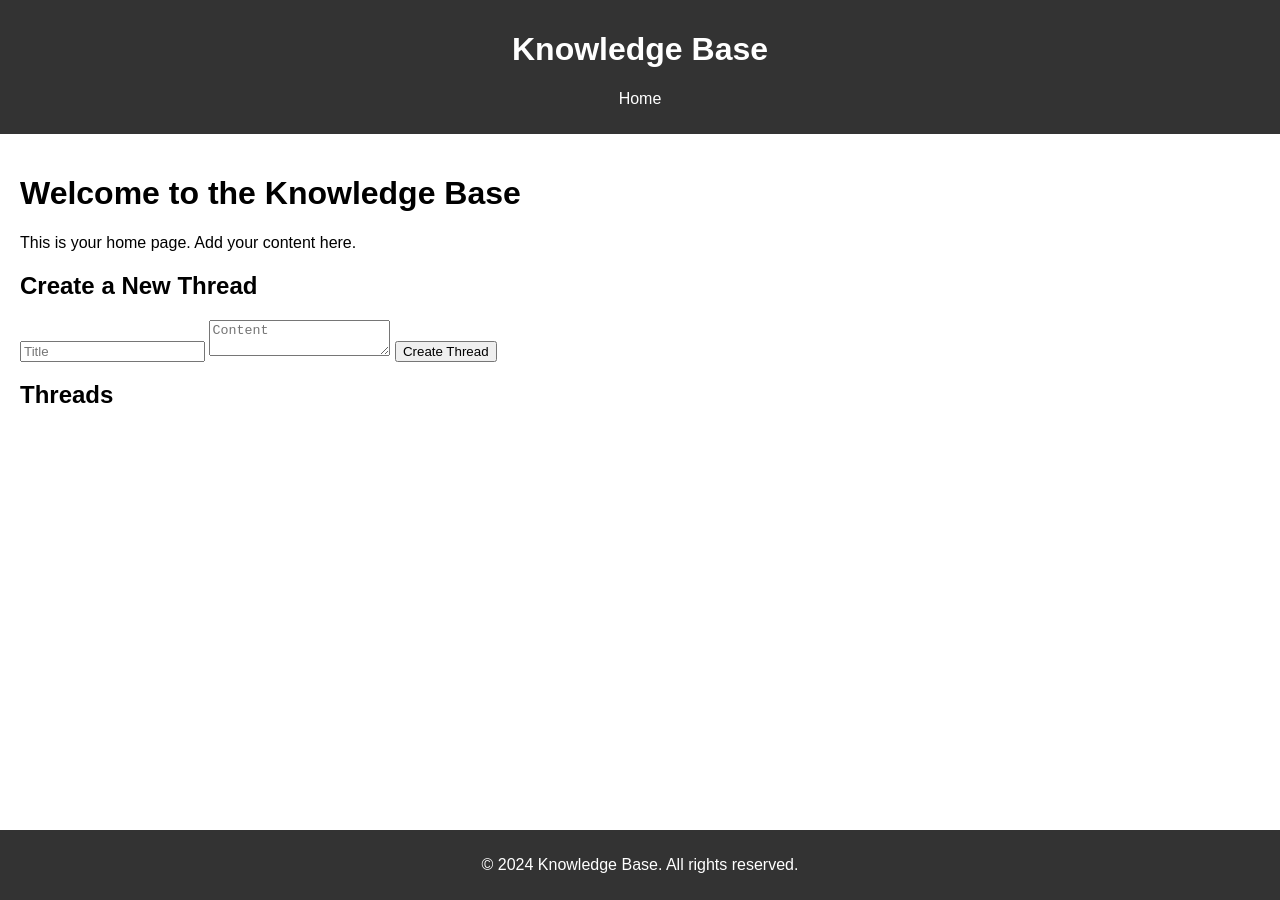
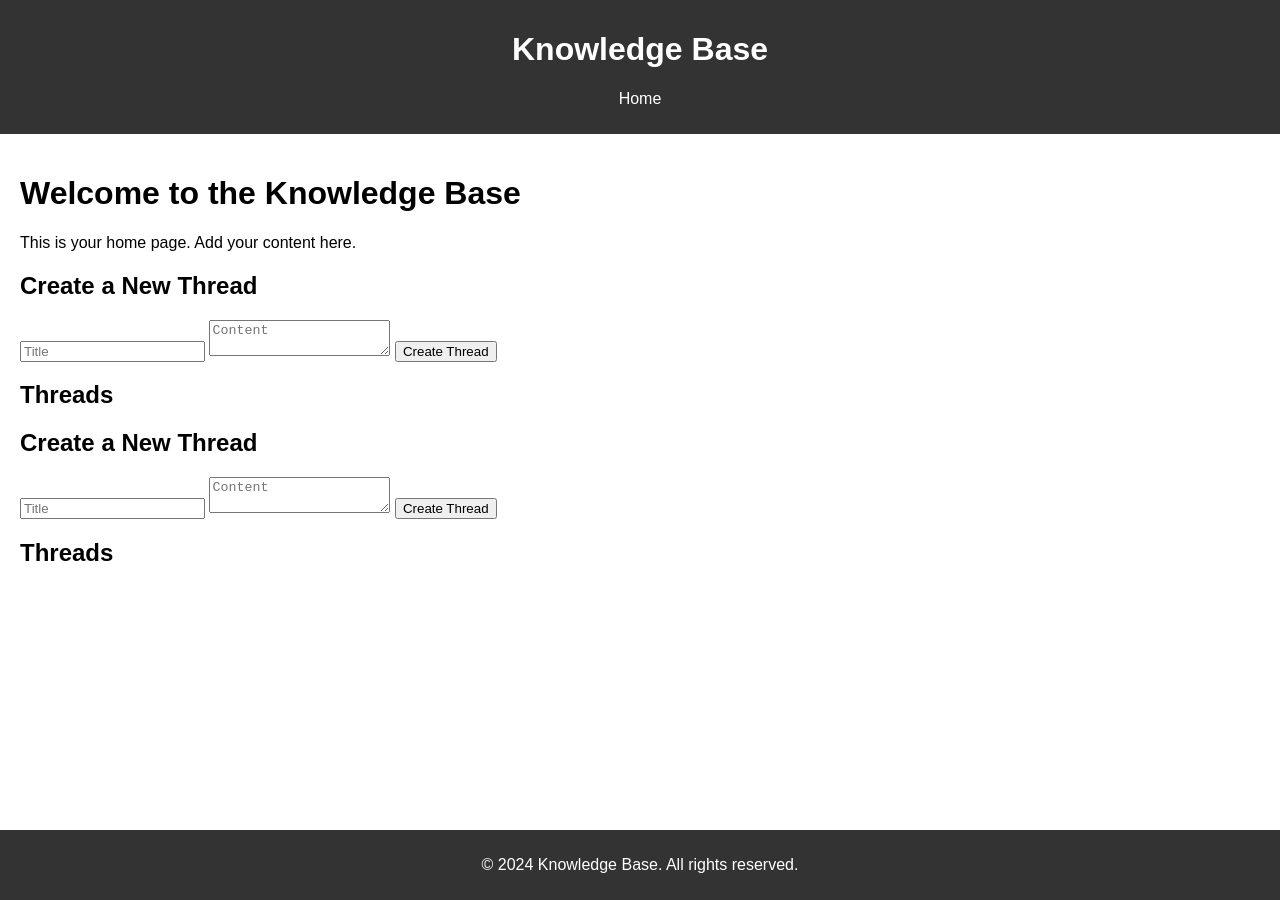
Before and after one commit to manishkamarapu/site, a Jekyll site: the page built from index.md, in a window 1280 px wide. Built offline with Jekyll 4.4.1, drawn with Linux system fonts in a browser that asks for light colours; a script that is not in the unit is left out.

Commit message:
Update index.md

```diff
--- a/index.md
+++ b/index.md
@@ -6,3 +6,16 @@ title: Home
 # Welcome to the Knowledge Base
 
 This is your home page. Add your content here.
+
+<div>
+  <h2>Create a New Thread</h2>
+  <form id="thread-form">
+    <input type="text" id="thread-title" placeholder="Title" required>
+    <textarea id="thread-content" placeholder="Content" required></textarea>
+    <button type="submit">Create Thread</button>
+  </form>
+</div>
+<div>
+  <h2>Threads</h2>
+  <ul id="threads"></ul>
+</div>
```
